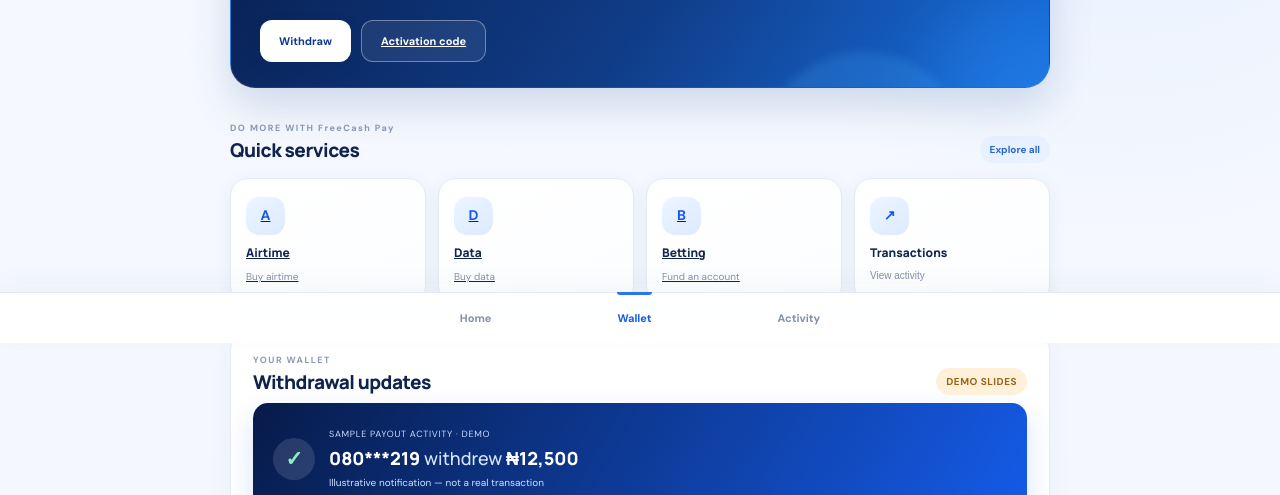
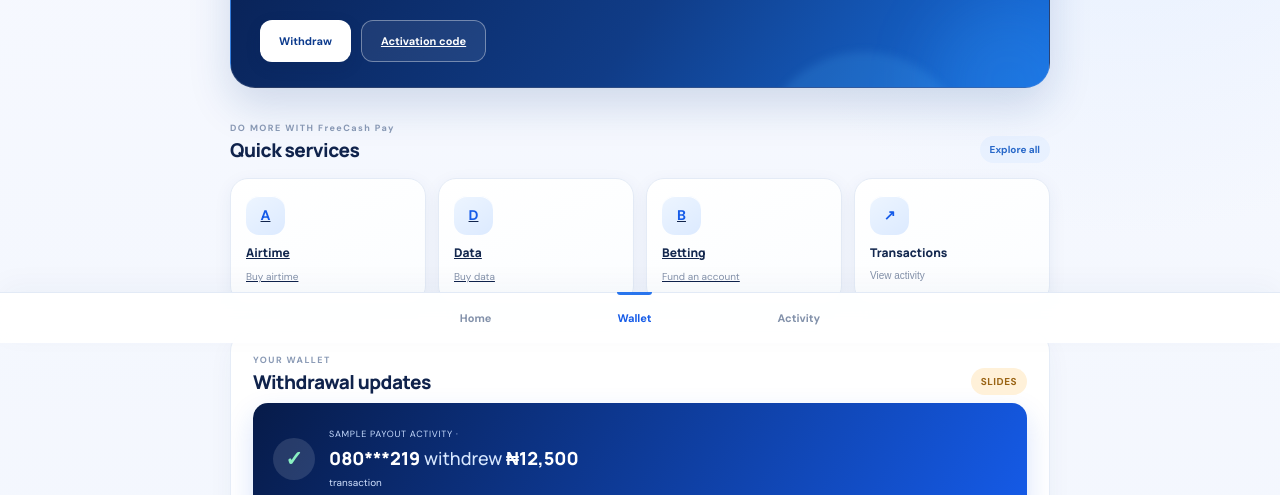
Before and after one commit to davidyoungarney1-beep/fina-banking-platform, a plain HTML site: page dashboard.html in a window 1280 px wide. Shown: the part 457-952 px from the top of the page. Drawn offline with Linux system fonts and the light colour scheme.

Commit message:
Update dashboard.html

```diff
--- a/dashboard.html
+++ b/dashboard.html
@@ -6,13 +6,13 @@
 <section class="balance-card"><div class="balance-glow" aria-hidden="true"></div><div class="wallet-chip"><span class="wallet-chip-mark">F</span><span>FreeCash Pay DIGITAL WALLET</span><span class="wallet-chip-status"><i></i> SECURE</span></div><div class="balance-top"><span>Available balance</span><span class="status-dot" id="accountStatus">Account overview</span></div><div class="balance-amount" id="balance">—</div><p class="balance-note" id="balanceNote">Your verified account balance will appear here when the backend is connected.</p><div class="balance-actions"><button class="button button-light" id="withdrawBtn" type="button">Withdraw</button><a class="button button-outline" href="activation.html">Activation code</a></div></section>
 <section class="quick-section"><div class="section-heading"><div><p class="section-kicker">DO MORE WITH FreeCash Pay</p><h2>Quick services</h2></div><span>Explore all</span></div><div class="service-grid"><a class="service-tile" href="airtime.html"><span class="service-icon">A</span><strong>Airtime</strong><small>Buy airtime</small></a><a class="service-tile" href="data.html"><span class="service-icon">D</span><strong>Data</strong><small>Buy data</small></a><a class="service-tile" href="betting.html"><span class="service-icon">B</span><strong>Betting</strong><small>Fund an account</small></a><button class="service-tile" id="transactionsBtn" type="button"><span class="service-icon">↗</span><strong>Transactions</strong><small>View activity</small></button></div></section>
 <section class="activity-card payout-feature" aria-label="Sample payout activity">
-<div class="section-heading"><div><p class="section-kicker">YOUR WALLET</p><h2>Withdrawal updates</h2></div><span class="demo-pill">DEMO SLIDES</span></div>
+<div class="section-heading"><div><p class="section-kicker">YOUR WALLET</p><h2>Withdrawal updates</h2></div><span class="demo-pill"> SLIDES</span></div>
 <div class="payout-slider" id="payoutSlider"><div class="payout-track" id="payoutTrack">
-<article class="payout-slide"><span class="payout-check">✓</span><div><small>Sample payout activity · Demo</small><strong>090***456 <em>withdrew</em> ₦25,000</strong><span>Illustrative notification — not a real transaction</span></div></article>
-<article class="payout-slide"><span class="payout-check">✓</span><div><small>Sample payout activity · Demo</small><strong>080***219 <em>withdrew</em> ₦12,500</strong><span>Illustrative notification — not a real transaction</span></div></article>
-<article class="payout-slide"><span class="payout-check">✓</span><div><small>Sample payout activity · Demo</small><strong>070***843 <em>withdrew</em> ₦40,000</strong><span>Illustrative notification — not a real transaction</span></div></article>
-<article class="payout-slide"><span class="payout-check">✓</span><div><small>Sample payout activity · Demo</small><strong>081***672 <em>withdrew</em> ₦8,000</strong><span>Illustrative notification — not a real transaction</span></div></article>
-<article class="payout-slide"><span class="payout-check">✓</span><div><small>Sample payout activity · Demo</small><strong>090***118 <em>withdrew</em> ₦75,000</strong><span>Illustrative notification — not a real transaction</span></div></article>
+<article class="payout-slide"><span class="payout-check">✓</span><div><small> payout activity · </small><strong>090***456 <em>withdrew</em> ₦25,000</strong><span> transaction</span></div></article>
+<article class="payout-slide"><span class="payout-check">✓</span><div><small>Sample payout activity · </small><strong>080***219 <em>withdrew</em> ₦12,500</strong><span> transaction</span></div></article>
+<article class="payout-slide"><span class="payout-check">✓</span><div><small>Sample payout activity · </small><strong>070***843 <em>withdrew</em> ₦40,000</strong><span> transaction</span></div></article>
+<article class="payout-slide"><span class="payout-check">✓</span><div><small>Sample payout activity · </small><strong>081***672 <em>withdrew</em> ₦8,000</strong><span>.</span></div></article>
+<article class="payout-slide"><span class="payout-check">✓</span><div><small> payout activity · </small><strong>090***118 <em>withdrew</em> ₦75,000</strong><span>Illustrative notification — not a real transaction</span></div></article>
 </div></div><div class="payout-dots" id="payoutDots" aria-label="Slide navigation"></div>
 <p class="payout-disclaimer">These rotating examples are for preview purposes only. They do not represent verified customer withdrawals.</p>
 </section>
```
